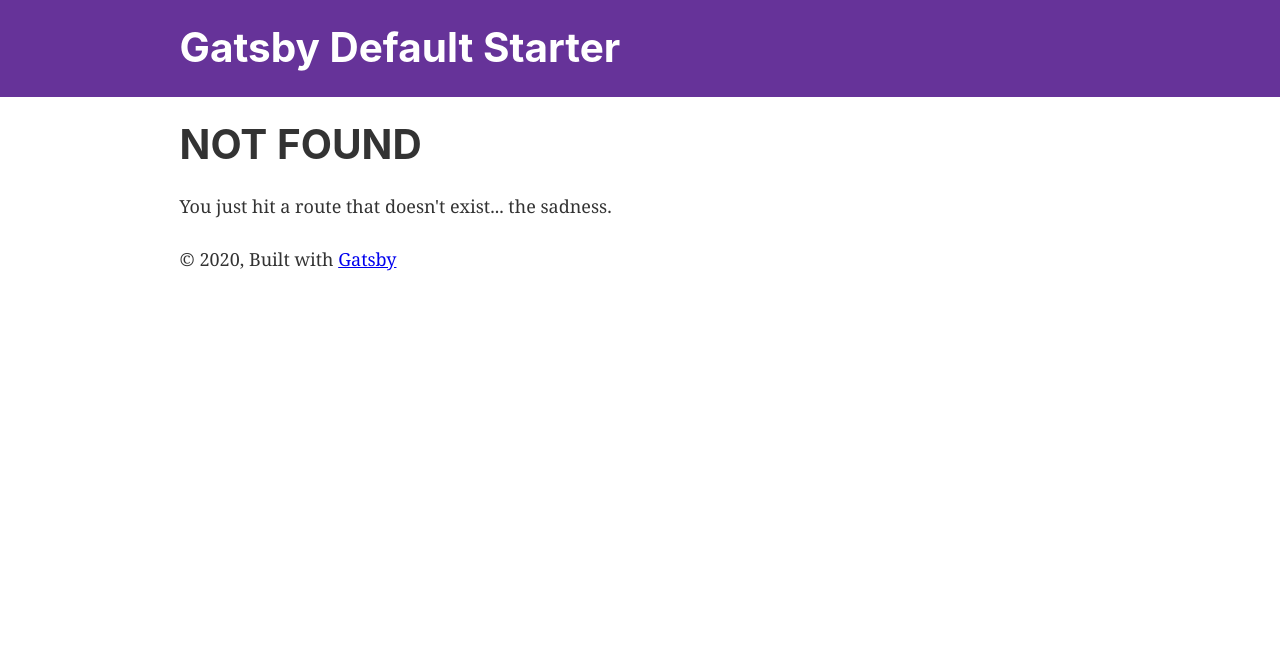
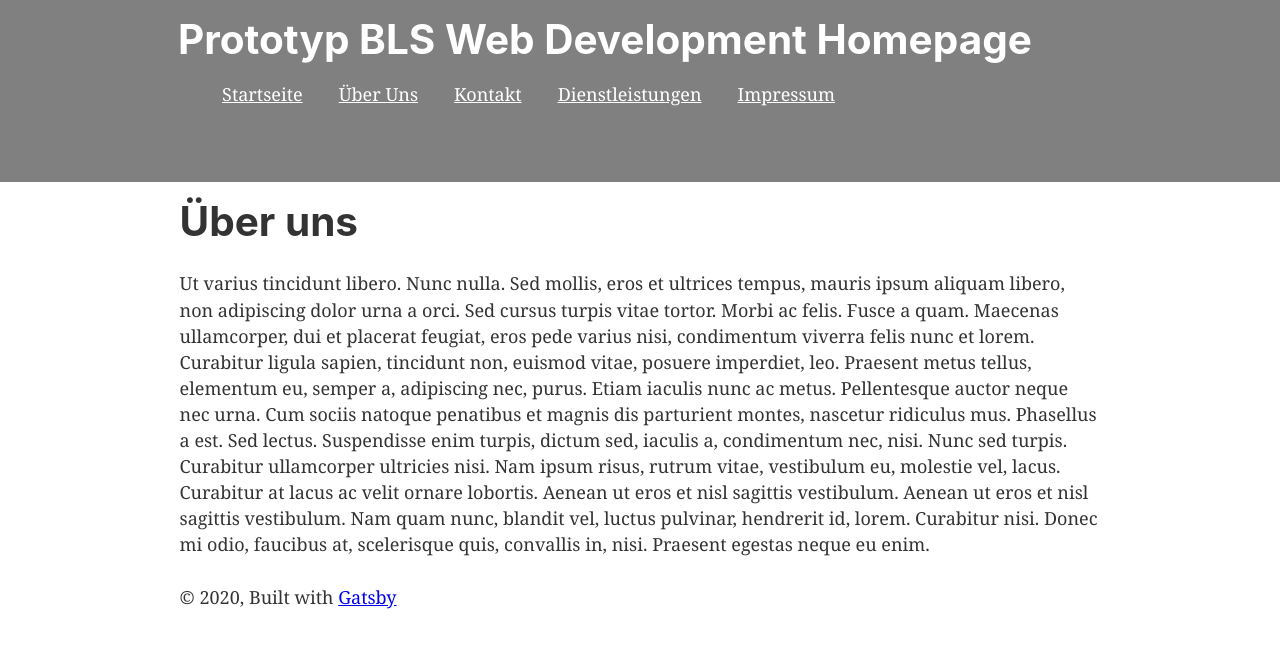
Before and after one commit to mschuster/blswebdev, a Gatsby site: page /about in a window 1280 px wide. Before the commit this address had no page. Built offline with nearby package versions, Linux system fonts and the light colour scheme; Gatsby itself is replaced by a stand-in of ours.

Commit message:
Base Template

```diff
--- a/gatsby-config.js
+++ b/gatsby-config.js
@@ -1,8 +1,29 @@
 module.exports = {
   siteMetadata: {
-    title: `Gatsby Default Starter`,
-    description: `Kick off your next, great Gatsby project with this default starter. This barebones starter ships with the main Gatsby configuration files you might need.`,
-    author: `@gatsbyjs`,
+    title: `Prototyp BLS Web Development Homepage`,
+    description: ``,
+    author: `Team BLS`,
+    menuLinks:[
+      {
+        name:'Startseite',
+        link:'/'
+      },
+    {
+      name: 'Über Uns',
+      link:'/about'
+    },
+    {
+      name: 'Kontakt',
+      link:'/contact'
+    },
+    {
+      name: 'Dienstleistungen',
+      link:'/services'
+    },
+    {
+      name: 'Impressum',
+      link:'/impressum'
+    },]
   },
   plugins: [
     `gatsby-plugin-react-helmet`,
--- a/src/components/header.js
+++ b/src/components/header.js
@@ -2,18 +2,18 @@ import { Link } from "gatsby"
 import PropTypes from "prop-types"
 import React from "react"
 
-const Header = ({ siteTitle }) => (
+const Header = ({ siteTitle, menuLinks }) => (
   <header
     style={{
-      background: `rebeccapurple`,
-      marginBottom: `1.45rem`,
+      background: `grey`,
+      marginBottom: `1rem`,
     }}
   >
     <div
       style={{
         margin: `0 auto`,
         maxWidth: 960,
-        padding: `1.45rem 1.0875rem`,
+        padding: `1rem 1rem`,
       }}
     >
       <h1 style={{ margin: 0 }}>
@@ -27,6 +27,25 @@ const Header = ({ siteTitle }) => (
           {siteTitle}
         </Link>
       </h1>
+      <div>
+          <nav>
+            <ul style={{ display: "flex", flex: 1 }}>
+              {menuLinks.map(link => (
+                <li
+                  key={link.name}
+                  style={{
+                    listStyleType: `none`,
+                    padding: `1rem`,
+                  }}
+                >
+                  <Link style={{ color: `white` }} to={link.link}>
+                    {link.name}
+                  </Link>
+                </li>
+              ))}
+            </ul>
+          </nav>
+        </div>
     </div>
   </header>
 )
--- a/src/components/layout.js
+++ b/src/components/layout.js
@@ -18,6 +18,10 @@ const Layout = ({ children }) => {
       site {
         siteMetadata {
           title
+          menuLinks {
+            name
+            link
+          }
         }
       }
     }
@@ -25,7 +29,7 @@ const Layout = ({ children }) => {
 
   return (
     <>
-      <Header siteTitle={data.site.siteMetadata.title} />
+      <Header menuLinks={data.site.siteMetadata.menuLinks} siteTitle={data.site.siteMetadata.title} />
       <div
         style={{
           margin: `0 auto`,
@@ -33,6 +37,7 @@ const Layout = ({ children }) => {
           padding: `0 1.0875rem 1.45rem`,
         }}
       >
+
         <main>{children}</main>
         <footer>
           © {new Date().getFullYear()}, Built with
--- /dev/null
+++ b/src/pages/about.js
@@ -0,0 +1,24 @@
+import React from "react"
+
+import Layout from "../components/layout"
+import SEO from "../components/seo"
+
+const AboutPage = () => (
+    <Layout>
+      <SEO title="About" />
+      <h1>Über uns</h1>
+      <p>
+      Ut varius tincidunt libero. Nunc nulla. Sed mollis, eros et ultrices tempus, mauris ipsum aliquam libero, non adipiscing dolor urna a orci. Sed cursus turpis vitae tortor. Morbi ac felis.
+
+Fusce a quam. Maecenas ullamcorper, dui et placerat feugiat, eros pede varius nisi, condimentum viverra felis nunc et lorem. Curabitur ligula sapien, tincidunt non, euismod vitae, posuere imperdiet, leo. Praesent metus tellus, elementum eu, semper a, adipiscing nec, purus. Etiam iaculis nunc ac metus.
+
+Pellentesque auctor neque nec urna. Cum sociis natoque penatibus et magnis dis parturient montes, nascetur ridiculus mus. Phasellus a est. Sed lectus. Suspendisse enim turpis, dictum sed, iaculis a, condimentum nec, nisi.
+
+Nunc sed turpis. Curabitur ullamcorper ultricies nisi. Nam ipsum risus, rutrum vitae, vestibulum eu, molestie vel, lacus. Curabitur at lacus ac velit ornare lobortis. Aenean ut eros et nisl sagittis vestibulum.
+
+Aenean ut eros et nisl sagittis vestibulum. Nam quam nunc, blandit vel, luctus pulvinar, hendrerit id, lorem. Curabitur nisi. Donec mi odio, faucibus at, scelerisque quis, convallis in, nisi. Praesent egestas neque eu enim.
+      </p>
+    </Layout>
+  )
+
+  export default AboutPage
--- a/src/pages/index.js
+++ b/src/pages/index.js
@@ -1,20 +1,23 @@
 import React from "react"
-import { Link } from "gatsby"
 
 import Layout from "../components/layout"
-import Image from "../components/image"
 import SEO from "../components/seo"
 
 const IndexPage = () => (
   <Layout>
     <SEO title="Home" />
-    <h1>Hi people</h1>
-    <p>Welcome to your new Gatsby site.</p>
-    <p>Now go build something great.</p>
-    <div style={{ maxWidth: `300px`, marginBottom: `1.45rem` }}>
-      <Image />
-    </div>
-    <Link to="/page-2/">Go to page 2</Link>
+    <h1>Startseite</h1>
+    <p>
+    Suspendisse enim turpis, dictum sed, iaculis a, condimentum nec, nisi. Etiam sit amet orci eget eros faucibus tincidunt. Praesent porttitor, nulla vitae posuere iaculis, arcu nisl dignissim dolor, a pretium mi sem ut ipsum. Quisque malesuada placerat nisl. Sed cursus turpis vitae tortor.
+
+Ut non enim eleifend felis pretium feugiat. Nullam accumsan lorem in dui. Lorem ipsum dolor sit amet, consectetuer adipiscing elit. Donec orci lectus, aliquam ut, faucibus non, euismod id, nulla. Vestibulum ante ipsum primis in faucibus orci luctus et ultrices posuere cubilia Curae; Fusce id purus.
+
+Maecenas malesuada. Curabitur ligula sapien, tincidunt non, euismod vitae, posuere imperdiet, leo. Maecenas egestas arcu quis ligula mattis placerat. Donec mollis hendrerit risus. Donec id justo.
+
+Nulla sit amet est. Nullam sagittis. Nam pretium turpis et arcu. Vivamus in erat ut urna cursus vestibulum. In hac habitasse platea dictumst.
+
+Suspendisse faucibus, nunc et pellentesque egestas, lacus ante convallis tellus, vitae iaculis lacus elit id tortor. Vivamus in erat ut urna cursus vestibulum. Vestibulum ante ipsum primis in faucibus orci luctus et ultrices posuere cubilia Curae; Sed aliquam, nisi quis porttitor congue, elit erat euismod orci, ac placerat dolor lectus quis orci. Phasellus gravida semper nisi. Suspendisse potenti.
+    </p>
   </Layout>
 )
 
```
Also changed, not shown: src/pages/contact.js (added, +24 -0 lines), src/pages/impressum.js (added, +24 -0 lines), src/pages/services.js (added, +24 -0 lines).
